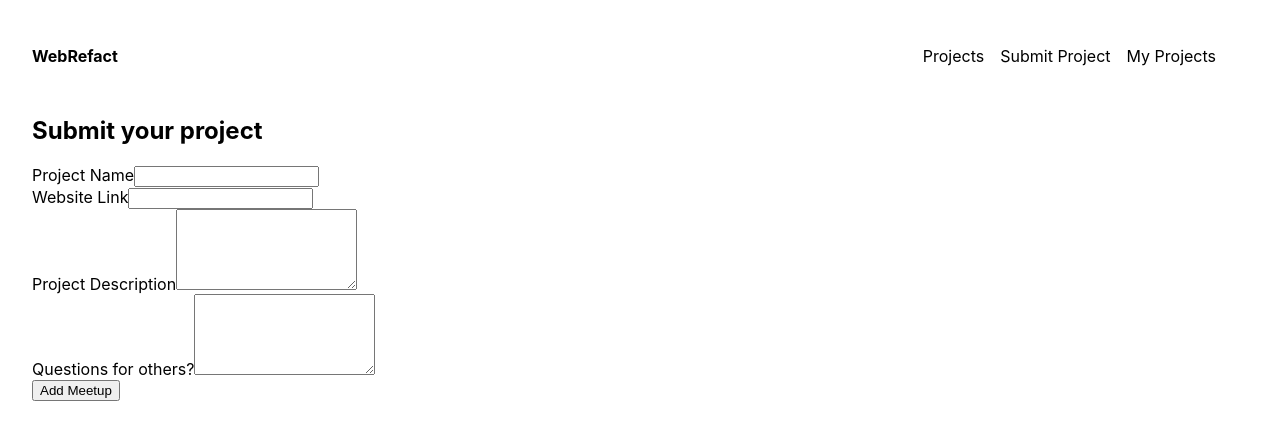
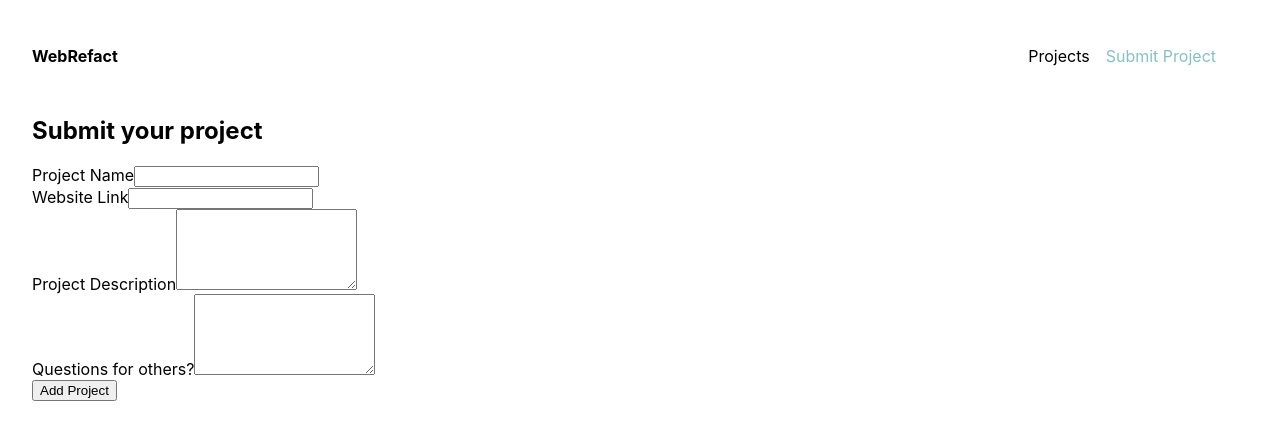
Before and after one commit to 1Zapien/WebRefact, a React (Create React App) app: page /submit-project in a window 1280 px wide. Shown: the top 440 px of the page. Built offline with nearby package versions, Linux system fonts and the light colour scheme.

Commit message:
updating nav

```diff
--- a/src/App.js
+++ b/src/App.js
@@ -4,6 +4,7 @@ import ProjectReviewLanding from "./pages/ProjectReviewLanding";
 import SubmitNewProject from "./pages/SubmitNewProject";
 import { Route, Routes } from "react-router-dom";
 import MainLayout from "./components/layout/MainLayout";
+import NotFound from "./pages/NotFound";
 
 function App() {
   return (
@@ -11,7 +12,11 @@ function App() {
       <Routes>
         <Route path="/" element={<AllProjects />}></Route>
         <Route path="/submit-project" element={<SubmitNewProject />}></Route>
-        <Route path="/my-projects" element={<ProjectReviewLanding />}></Route>
+        <Route
+          path="/my-projects/:projectId"
+          element={<ProjectReviewLanding />}
+        ></Route>
+        <Route path="*" element={<NotFound />}></Route>
       </Routes>
     </MainLayout>
   );
--- a/src/components/layout/Navbar.js
+++ b/src/components/layout/Navbar.js
@@ -1,19 +1,30 @@
-import { Link } from "react-router-dom";
+import { NavLink } from "react-router-dom";
 import classes from "./Navbar.module.css";
 function NavBar() {
+  let activeStyle = {
+    color: "#88c0c2"
+  };
+
   return (
     <header className={classes.nav}>
       <div className={classes.logo}>WebRefact</div>
       <nav className={classes.nav}>
         <ul>
           <li>
-            <Link to="/">Projects</Link>
+            <NavLink
+              to="/"
+              style={({ isActive }) => (isActive ? activeStyle : undefined)}
+            >
+              Projects
+            </NavLink>
           </li>
           <li>
-            <Link to="/submit-project">Submit Project</Link>
-          </li>
-          <li>
-            <Link to="/my-projects">My Projects</Link>
+            <NavLink
+              to="/submit-project"
+              style={({ isActive }) => (isActive ? activeStyle : undefined)}
+            >
+              Submit Project
+            </NavLink>
           </li>
         </ul>
       </nav>
@@ -21,4 +32,9 @@ function NavBar() {
   );
 }
 
+// activeClassName={classes.active}
+/* <li>
+<Link to="/my-projects">My Projects</Link>
+</li> */
+
 export default NavBar;
--- a/src/components/layout/Navbar.module.css
+++ b/src/components/layout/Navbar.module.css
@@ -26,6 +26,8 @@
   color: black;
 }
 
-.nav a:hover {
-  color: yellow;
+.nav a:hover,
+.nav a:active,
+.nav a.active {
+  color: #88c0c2;
 }
--- a/src/components/project/IndividualProject.js
+++ b/src/components/project/IndividualProject.js
@@ -1,3 +1,5 @@
+import { NavLink } from "react-router-dom";
+
 function IndividualProject(props) {
   return (
     <ul>
@@ -9,10 +11,9 @@ function IndividualProject(props) {
             <p>{element.description}</p>
             <p>{element.questions}</p>
           </div>
-          <div className=""></div>
+          <NavLink to={`/my-projects/${element.id}`}> Go to Project</NavLink>
         </li>
       ))}
-      ;
     </ul>
   );
 }
--- a/src/components/project/SubmitProjectForm.js
+++ b/src/components/project/SubmitProjectForm.js
@@ -53,7 +53,7 @@ function SubmitProjectForm(props) {
         ></textarea>
       </div>
       <div className="">
-        <button>Add Meetup</button>
+        <button>Add Project</button>
       </div>
     </form>
   );
--- /dev/null
+++ b/src/pages/NotFound.js
@@ -0,0 +1,9 @@
+const NotFound = () => {
+  return (
+    <div>
+      <p>Page Not Found</p>
+    </div>
+  );
+};
+
+export default NotFound;
--- a/src/pages/ProjectReviewLanding.js
+++ b/src/pages/ProjectReviewLanding.js
@@ -1,5 +1,14 @@
+import { useParams } from "react-router-dom";
+
 function ProjectReviewLanding() {
-  return <div>Project Review Page</div>;
+  const params = useParams();
+
+  return (
+    <section>
+      <h1>Project Review Page</h1>
+      <p>{params.projectId}</p>
+    </section>
+  );
 }
 
 export default ProjectReviewLanding;
```
